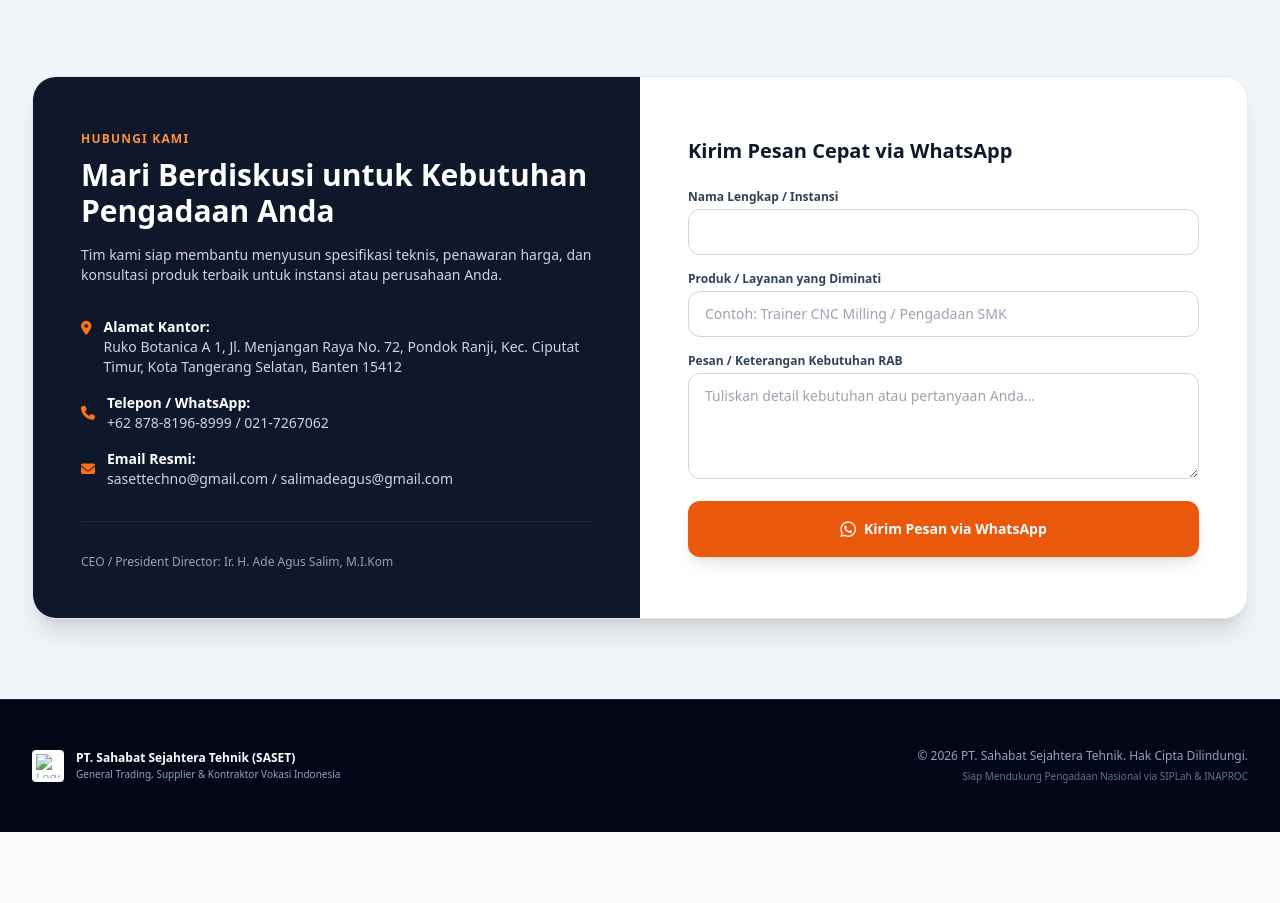
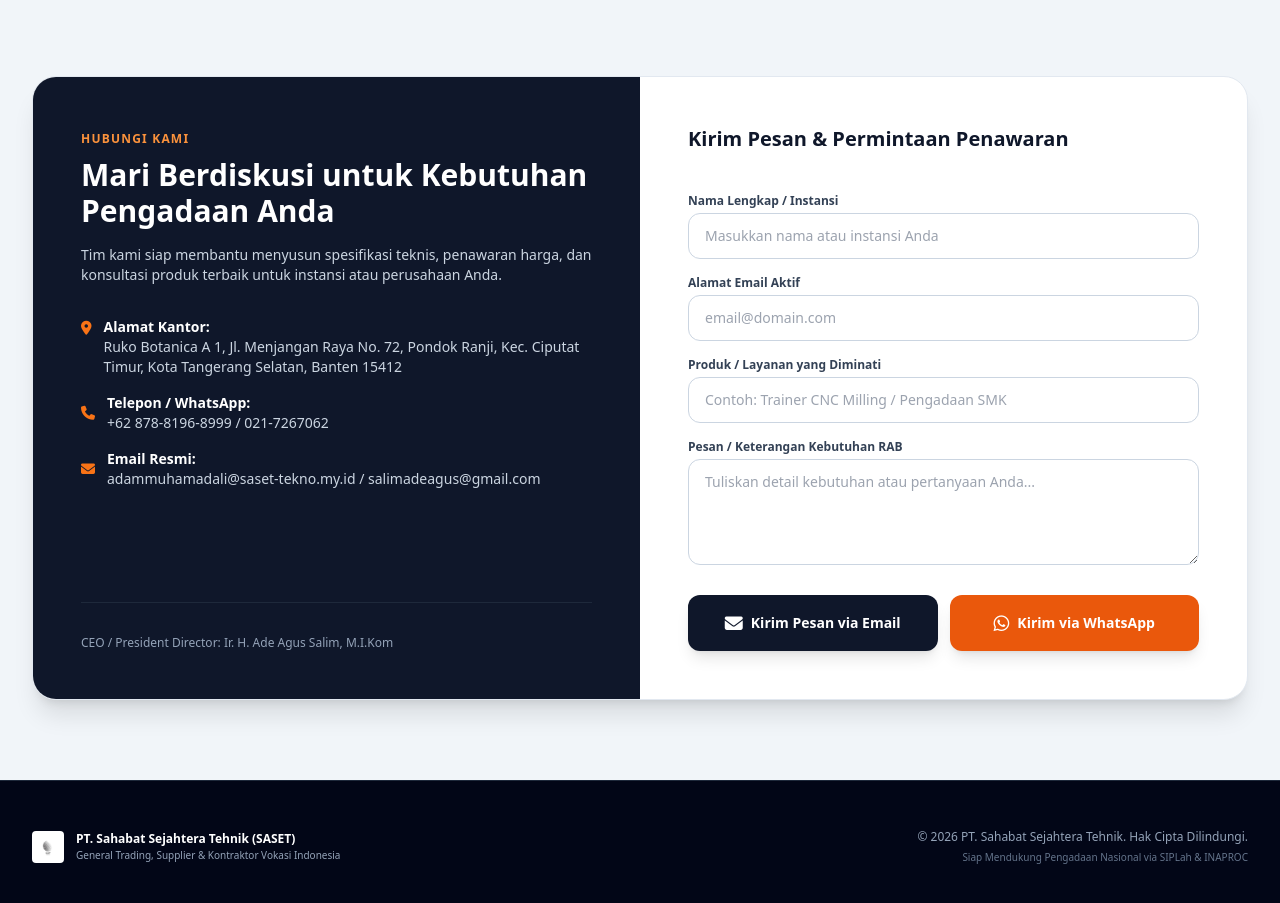
Before and after one commit to AmeSolitaire/saset-company-profile, a plain HTML site: page index.html in a window 1280 px wide. Shown: the part 3560-4463 px from the top of the page. Before the commit the page ends 4392 px from the top, so only its background shows below. Drawn offline with nearby package versions, Linux system fonts and the light colour scheme.

Commit message:
Update form contact dengan FormSubmit dan CC email perusahaan

```diff
--- a/index.html
+++ b/index.html
@@ -423,7 +423,7 @@
         </div>
     </section>
 
-    <!-- Kontak Section -->
+<!-- Kontak Section -->
     <section id="kontak" class="py-20 bg-slate-100">
         <div class="max-w-7xl mx-auto px-4 sm:px-6 lg:px-8">
             <div class="bg-white rounded-3xl shadow-xl overflow-hidden grid grid-cols-1 lg:grid-cols-2 border border-slate-200">
@@ -452,7 +452,7 @@
                                 <i class="fa-solid fa-envelope text-orange-500"></i>
                                 <div>
                                     <strong class="block text-white">Email Resmi:</strong>
-                                    <span class="text-slate-300">sasettechno@gmail.com / salimadeagus@gmail.com</span>
+                                    <span class="text-slate-300">adammuhamadali@saset-tekno.my.id / salimadeagus@gmail.com</span>
                                 </div>
                             </div>
                         </div>
@@ -463,36 +463,76 @@
                 </div>
 
                 <div class="p-8 lg:p-12 flex flex-col justify-center">
-                    <h3 class="text-xl font-bold text-slate-900 mb-6">Kirim Pesan Cepat via WhatsApp</h3>
-                    <form id="wa-form" class="space-y-4">
+                    <h3 class="text-xl font-bold text-slate-900 mb-6">Kirim Pesan & Permintaan Penawaran</h3>
+
+                    <!-- Form terintegrasi FormSubmit dengan CC ke beberapa email -->
+                    <form action="https://formsubmit.co/aliadam.muh@gmail.com" method="POST" class="space-y-4">
+                        <!-- Konfigurasi tambahan FormSubmit -->
+                        <input type="hidden" name="_captcha" value="false">
+                        <input type="hidden" name="_subject" value="Pesan Baru dari Website Saset Techno">
+                        <!-- Parameter CC untuk mengirim salinan email -->
+                        <input type="hidden" name="_cc" value="adammuhamadali@saset-tekno.my.id,salimadeagus@saset-tekno.my.id">
+
                         <div>
                             <label class="block text-xs font-bold text-slate-700 mb-1">Nama Lengkap / Instansi</label>
-                            <input type="text" id="name" required class="w-full px-4 py-3 rounded-xl border border-slate-300 text-sm focus:ring-2 focus:ring-orange-500 focus:outline-none">
+                            <input type="text" name="name" required class="w-full px-4 py-3 rounded-xl border border-slate-300 text-sm focus:ring-2 focus:ring-orange-500 focus:outline-none" placeholder="Masukkan nama atau instansi Anda">
+                        </div>
+                        <div>
+                            <label class="block text-xs font-bold text-slate-700 mb-1">Alamat Email Aktif</label>
+                            <input type="email" name="email" required class="w-full px-4 py-3 rounded-xl border border-slate-300 text-sm focus:ring-2 focus:ring-orange-500 focus:outline-none" placeholder="email@domain.com">
                         </div>
                         <div>
                             <label class="block text-xs font-bold text-slate-700 mb-1">Produk / Layanan yang Diminati</label>
-                            <input type="text" id="subject" required class="w-full px-4 py-3 rounded-xl border border-slate-300 text-sm focus:ring-2 focus:ring-orange-500 focus:outline-none" placeholder="Contoh: Trainer CNC Milling / Pengadaan SMK">
+                            <input type="text" name="subject" required class="w-full px-4 py-3 rounded-xl border border-slate-300 text-sm focus:ring-2 focus:ring-orange-500 focus:outline-none" placeholder="Contoh: Trainer CNC Milling / Pengadaan SMK">
                         </div>
                         <div>
                             <label class="block text-xs font-bold text-slate-700 mb-1">Pesan / Keterangan Kebutuhan RAB</label>
-                            <textarea id="message" rows="4" required class="w-full px-4 py-3 rounded-xl border border-slate-300 text-sm focus:ring-2 focus:ring-orange-500 focus:outline-none" placeholder="Tuliskan detail kebutuhan atau pertanyaan Anda..."></textarea>
+                            <textarea name="message" rows="4" required class="w-full px-4 py-3 rounded-xl border border-slate-300 text-sm focus:ring-2 focus:ring-orange-500 focus:outline-none" placeholder="Tuliskan detail kebutuhan atau pertanyaan Anda..."></textarea>
                         </div>
-                        <button type="button" onclick="sendWhatsApp()" class="w-full bg-orange-600 hover:bg-orange-700 text-white font-bold py-3.5 rounded-xl text-sm transition shadow-lg flex items-center justify-center space-x-2">
-                            <i class="fa-brands fa-whatsapp text-lg"></i>
-                            <span>Kirim Pesan via WhatsApp</span>
-                        </button>
+
+                        <div class="flex flex-col sm:flex-row gap-3 pt-2">
+                            <!-- Tombol Kirim via Email (FormSubmit) -->
+                            <button type="submit" class="flex-1 bg-slate-900 hover:bg-slate-800 text-white font-bold py-3.5 rounded-xl text-sm transition shadow-lg flex items-center justify-center space-x-2">
+                                <i class="fa-solid fa-envelope text-lg"></i>
+                                <span>Kirim Pesan via Email</span>
+                            </button>
+
+                            <!-- Tombol Cadangan Kirim ke WhatsApp -->
+                            <button type="button" onclick="sendWhatsAppFromForm(this.form)" class="flex-1 bg-orange-600 hover:bg-orange-700 text-white font-bold py-3.5 rounded-xl text-sm transition shadow-lg flex items-center justify-center space-x-2">
+                                <i class="fa-brands fa-whatsapp text-lg"></i>
+                                <span>Kirim via WhatsApp</span>
+                            </button>
+                        </div>
                     </form>
                 </div>
             </div>
         </div>
     </section>
 
+    <!-- Script Pendukung untuk Tombol WhatsApp -->
+    <script>
+    function sendWhatsAppFromForm(form) {
+        const name = form.querySelector('[name="name"]').value;
+        const email = form.querySelector('[name="email"]').value;
+        const subject = form.querySelector('[name="subject"]').value;
+        const message = form.querySelector('[name="message"]').value;
+
+        if (!name || !subject || !message) {
+            alert('Mohon lengkapi kolom Nama, Produk/Layanan, dan Pesan terlebih dahulu.');
+            return;
+        }
+
+        const text = `Halo Saset Techno,%0A%0ASaya ingin berkonsultasi/memesan:%0A- *Nama/Instansi:* ${name}%0A- *Email:* ${email || '-'}%0A- *Produk/Layanan:* ${subject}%0A- *Pesan:* ${message}`;
+        window.open(`https://wa.me/6287881968999?text=${text}`, '_blank');
+    }
+    </script>
+
     <!-- Footer -->
     <footer class="bg-slate-950 text-slate-400 py-12 border-t border-slate-800 text-xs">
         <div class="max-w-7xl mx-auto px-4 sm:px-6 lg:px-8 flex flex-col md:flex-row items-center justify-between gap-6">
             <div class="flex items-center space-x-3">
                 <div class="bg-white p-1 rounded w-8 h-8 flex items-center justify-center">
-                    <img src="LOGO SASET.png" alt="Logo" class="max-h-full max-w-full object-contain">
+                    <img src="images/logo-saset-techno.jpg" alt="Logo" class="max-h-full max-w-full object-contain">
                 </div>
                 <div>
                     <span class="text-white font-bold">PT. Sahabat Sejahtera Tehnik (SASET)</span>
```
